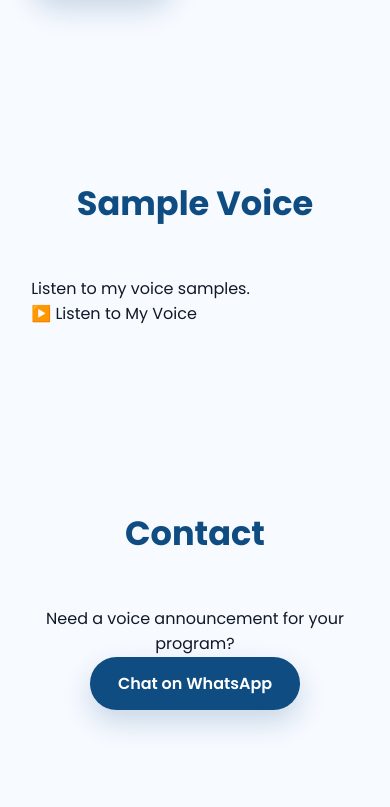
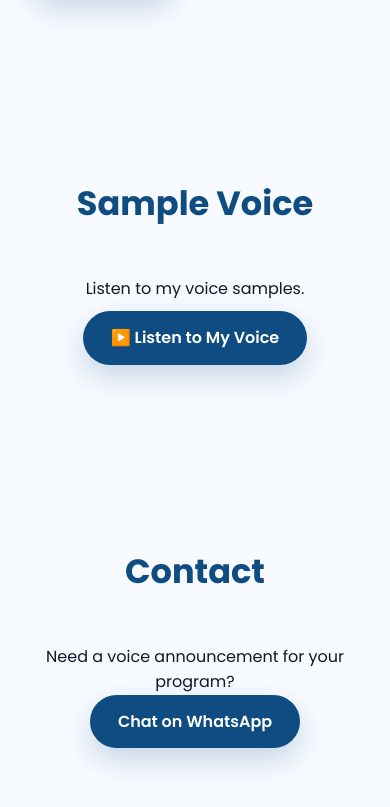
Before and after one commit to muhammadijlan34-prog/muhammad-ijlan-website, a plain HTML site: page index.html in a window 390 px wide. Shown: the part 2871-3678 px from the top of the page. Drawn offline with Linux system fonts and the light colour scheme.

Commit message:
Update style.css

```diff
--- a/style.css
+++ b/style.css
@@ -879,3 +879,24 @@ section h2{
     }
 
 }
+.sample-voice{
+    text-align:center;
+}
+
+.sample-voice-btn{
+    display:inline-block;
+    background:#0F4C81;
+    color:#fff;
+    padding:14px 28px;
+    border-radius:50px;
+    font-weight:600;
+    text-decoration:none;
+    margin-top:10px;
+    transition:.35s;
+    box-shadow:0 12px 28px rgba(15,76,129,.20);
+}
+
+.sample-voice-btn:hover{
+    background:#2563EB;
+    transform:translateY(-4px);
+}
```
